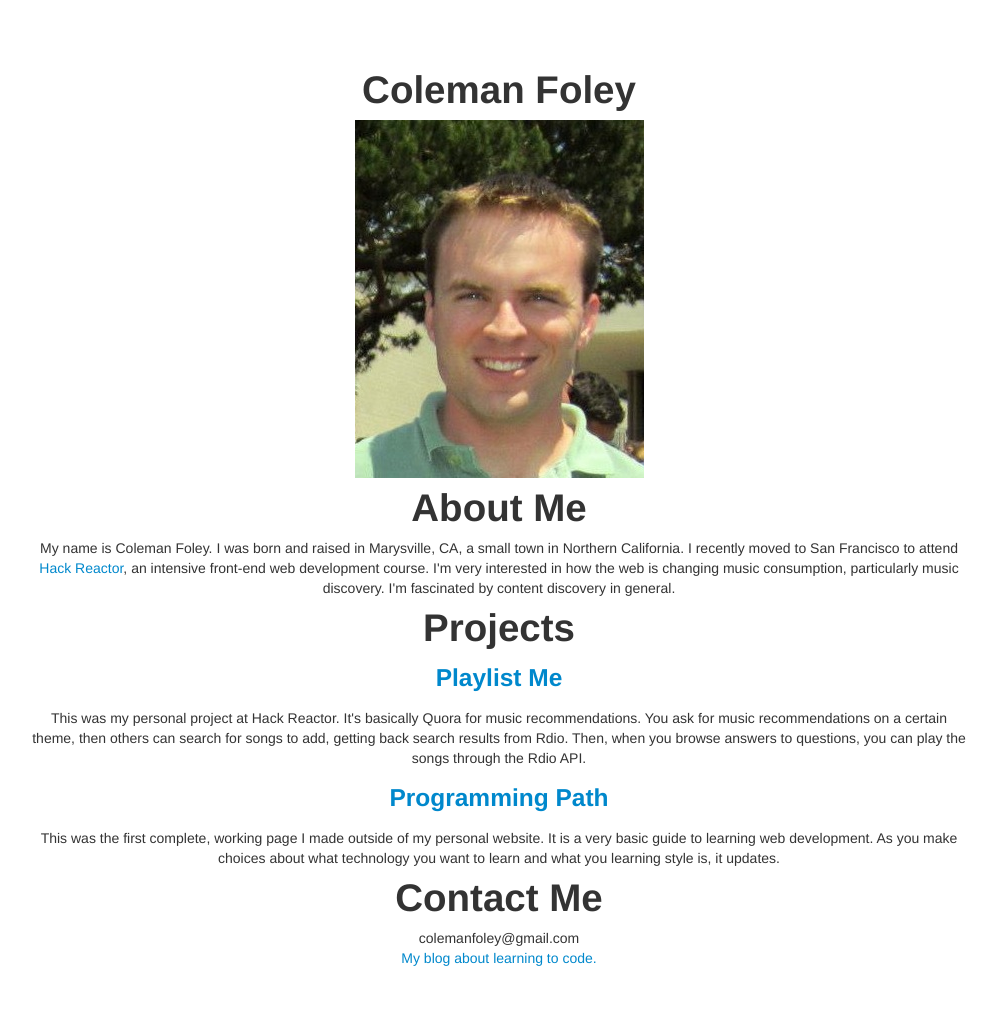
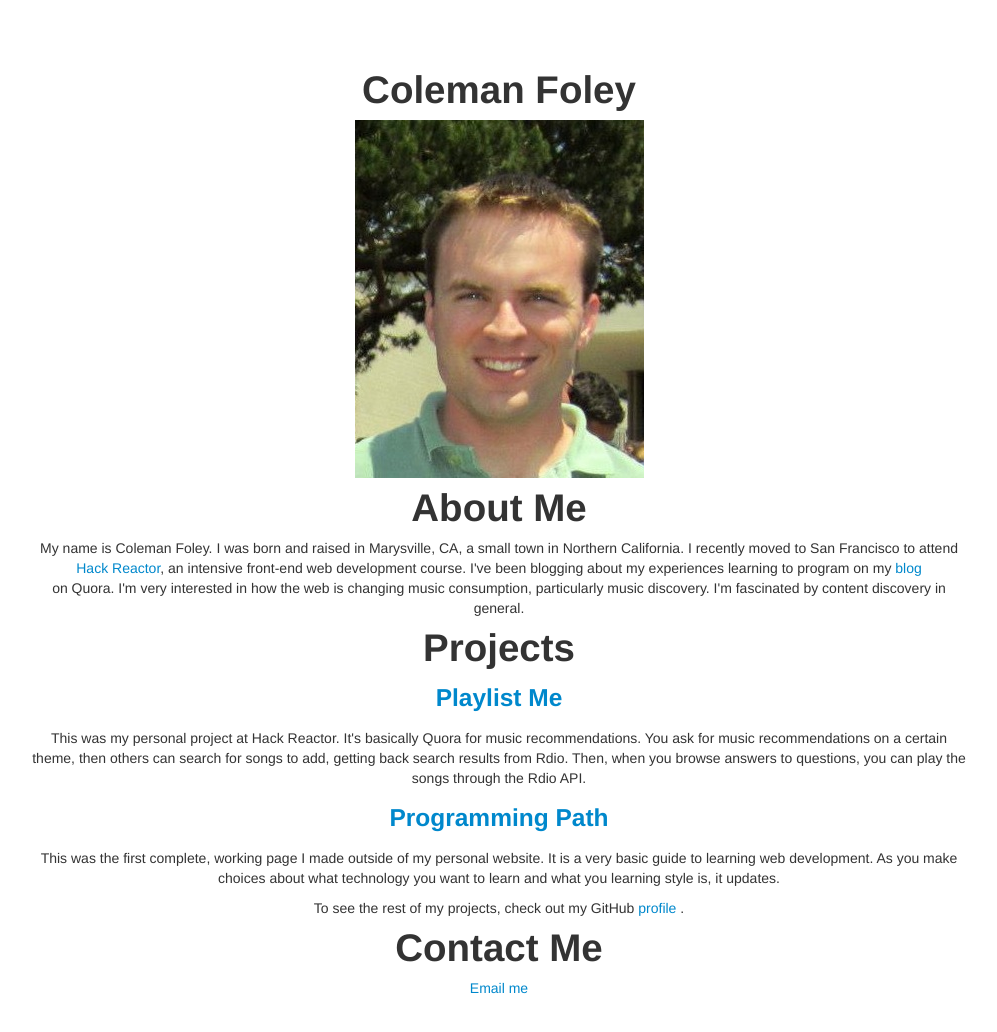
Before and after one commit to colemanfoley/personal-website, a plain HTML site: page index.html in a window 1280 px wide. Shown: the whole page, without its empty margins (141-1138 px from the left). Drawn offline with nearby package versions, Linux system fonts and the light colour scheme.

Commit message:
Moved blog link from Contact Me section to About Me section.

```diff
--- a/index.html
+++ b/index.html
@@ -21,7 +21,7 @@
       <img text-align="center" src="cropped-profile.jpg">
         <p>
           <h1 class="text-center">About Me</h1>
-          My name is Coleman Foley. I was born and raised in Marysville, CA, a small town in Northern California. I recently moved to San Francisco to attend <a href="http://hackreactor.com/">Hack Reactor</a>, an intensive front-end web development course.
+          My name is Coleman Foley. I was born and raised in Marysville, CA, a small town in Northern California. I recently moved to San Francisco to attend <a href="http://hackreactor.com/">Hack Reactor</a>, an intensive front-end web development course. I've been blogging about my experiences learning to program on my <a href="http://learningtocode.quora.com/">blog</a></br>on Quora.
           I'm very interested in how the web is changing music consumption, particularly music discovery. I'm fascinated by content discovery in general.
         </p>
       </article>
@@ -37,13 +37,12 @@
           <p>
             This was the first complete, working page I made outside of my personal website. It is a very basic guide to learning web development. As you make choices about what technology you want to learn and what you learning style is, it updates.
           </p>
-
+          To see the rest of my projects, check out my GitHub <a href="https://github.com/ColemanFoley">profile</a> .
         </article>
 
         <article class="text-center">
           <h1>Contact Me</h1>
-          colemanfoley@gmail.com<br>
-          <a href="http://learningtocode.quora.com/">My blog about learning to code.</a></br>
+          <a href="mailto:colemanfoley@gmail.com">Email me</a><br>
         </article>
       <script src="http://code.jquery.com/jquery.js"></script>
       <script src="js/bootstrap.min.js"></script>
```
